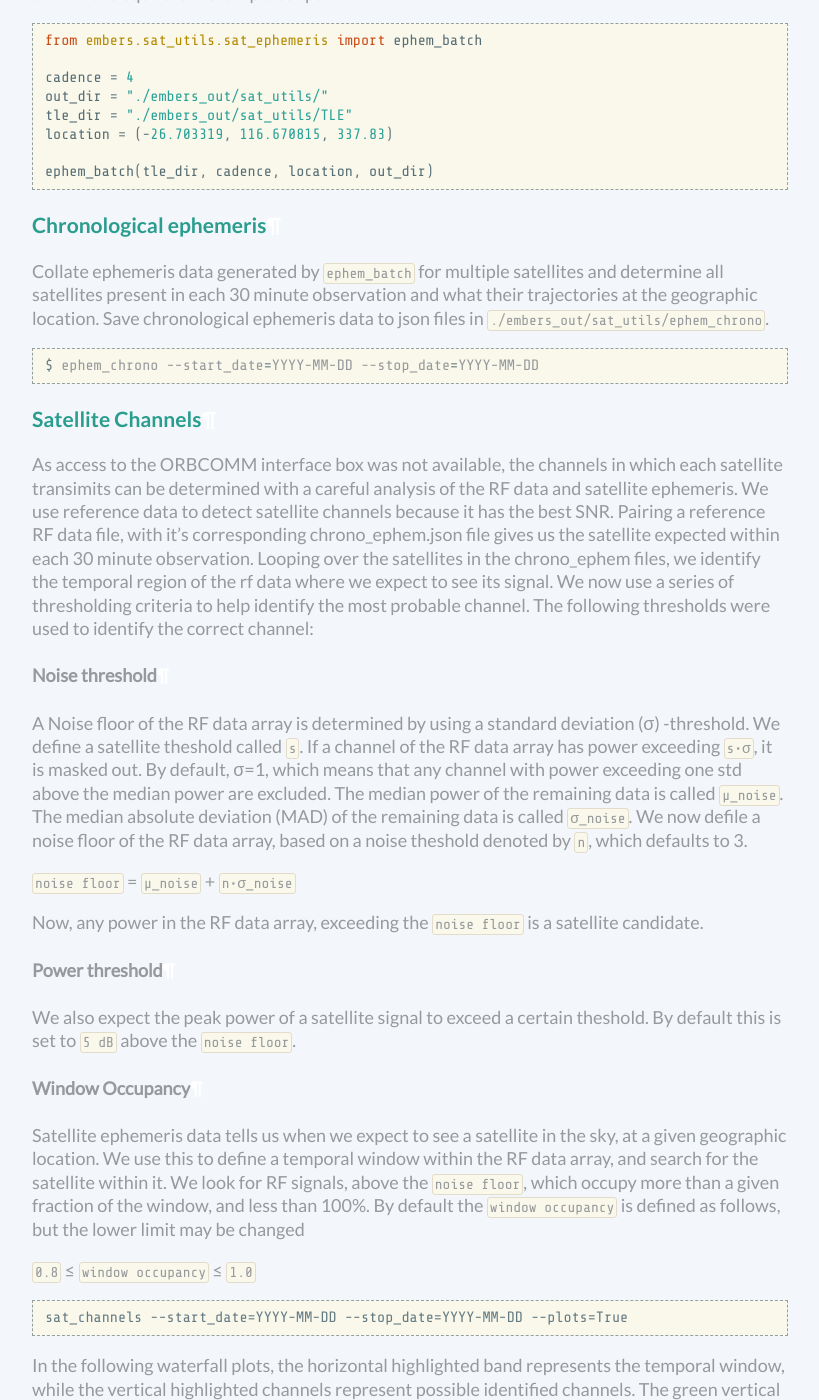
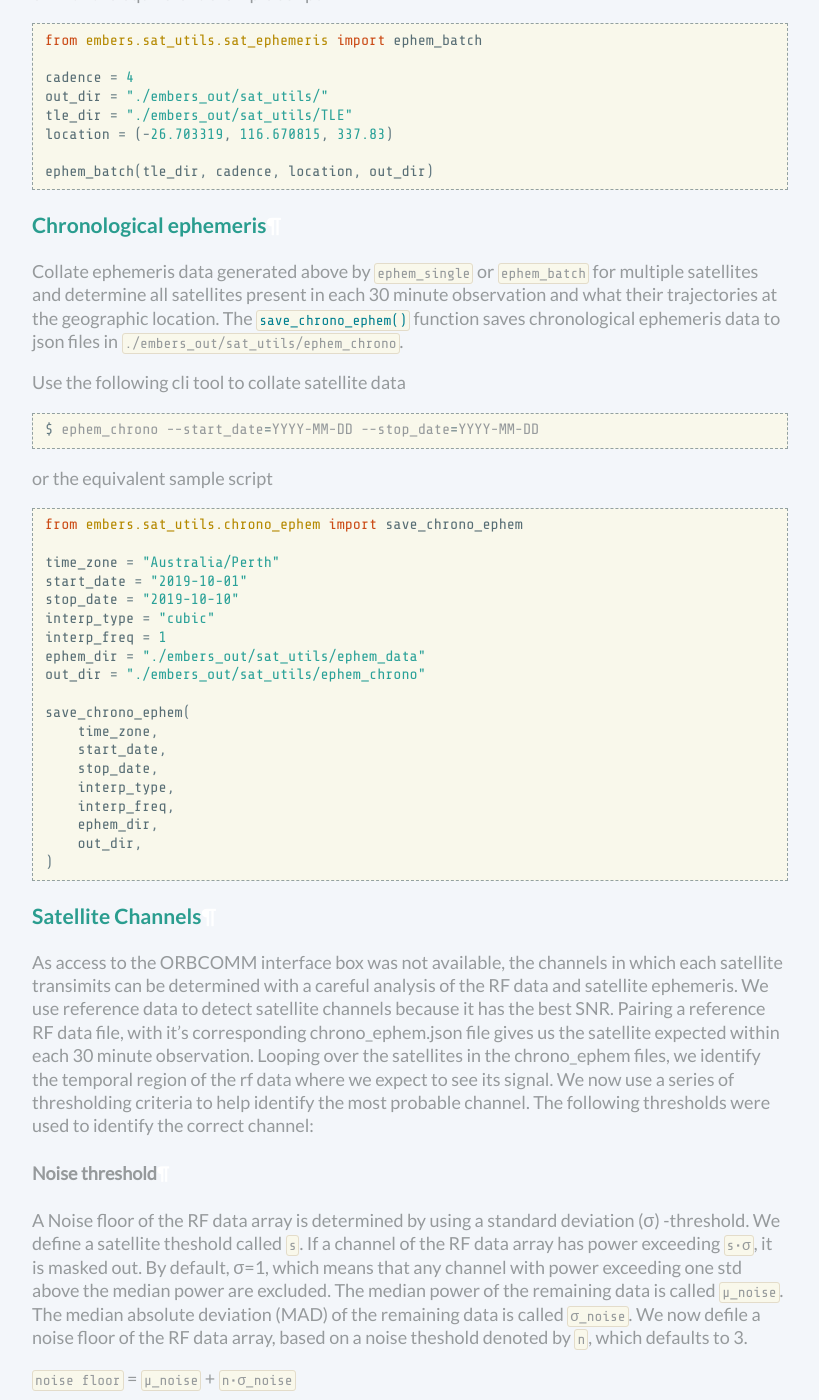
Before and after one commit to amanchokshi/EMBERS, a Sphinx documentation site: the page built from docs/embersbyexample.rst, in a window 1280 px wide and 1400 px high, scrolled down 9858 px. Shown: the whole window, without its empty margins (230-1049 px from the left). Built offline with Sphinx 7.4.7, drawn with Linux system fonts in a browser that asks for light colours.

Commit message:
Example ephem_chrono code

```diff
--- a/docs/embersbyexample.rst
+++ b/docs/embersbyexample.rst
@@ -374,12 +374,39 @@ or with the equivalent example script
 
 Chronological ephemeris
 ^^^^^^^^^^^^^^^^^^^^^^^
-Collate ephemeris data generated by :samp:`ephem_batch` for multiple satellites and determine all satellites present in each 30 minute observation and what their
-trajectories at the geographic location. Save chronological ephemeris data to json files in :samp:`./embers_out/sat_utils/ephem_chrono`.
+Collate ephemeris data generated above by :samp:`ephem_single` or :samp:`ephem_batch` for multiple satellites and determine all satellites present in each
+30 minute observation and what their trajectories at the geographic location. The :func:`~embers.sat_utils.chrono_ephem.save_chrono_ephem` function saves
+chronological ephemeris data to json files in :samp:`./embers_out/sat_utils/ephem_chrono`.
+
+Use the following cli tool to collate satellite data
 
 .. code-block:: console
 
     $ ephem_chrono --start_date=YYYY-MM-DD --stop_date=YYYY-MM-DD
+
+or the equivalent sample script
+
+.. code-block:: python
+
+    from embers.sat_utils.chrono_ephem import save_chrono_ephem
+
+    time_zone = "Australia/Perth"
+    start_date = "2019-10-01"
+    stop_date = "2019-10-10"
+    interp_type = "cubic"
+    interp_freq = 1
+    ephem_dir = "./embers_out/sat_utils/ephem_data"
+    out_dir = "./embers_out/sat_utils/ephem_chrono"
+
+    save_chrono_ephem(
+        time_zone,
+        start_date,
+        stop_date,
+        interp_type,
+        interp_freq,
+        ephem_dir,
+        out_dir,
+    )
 
 Satellite Channels
 ^^^^^^^^^^^^^^^^^^
```
